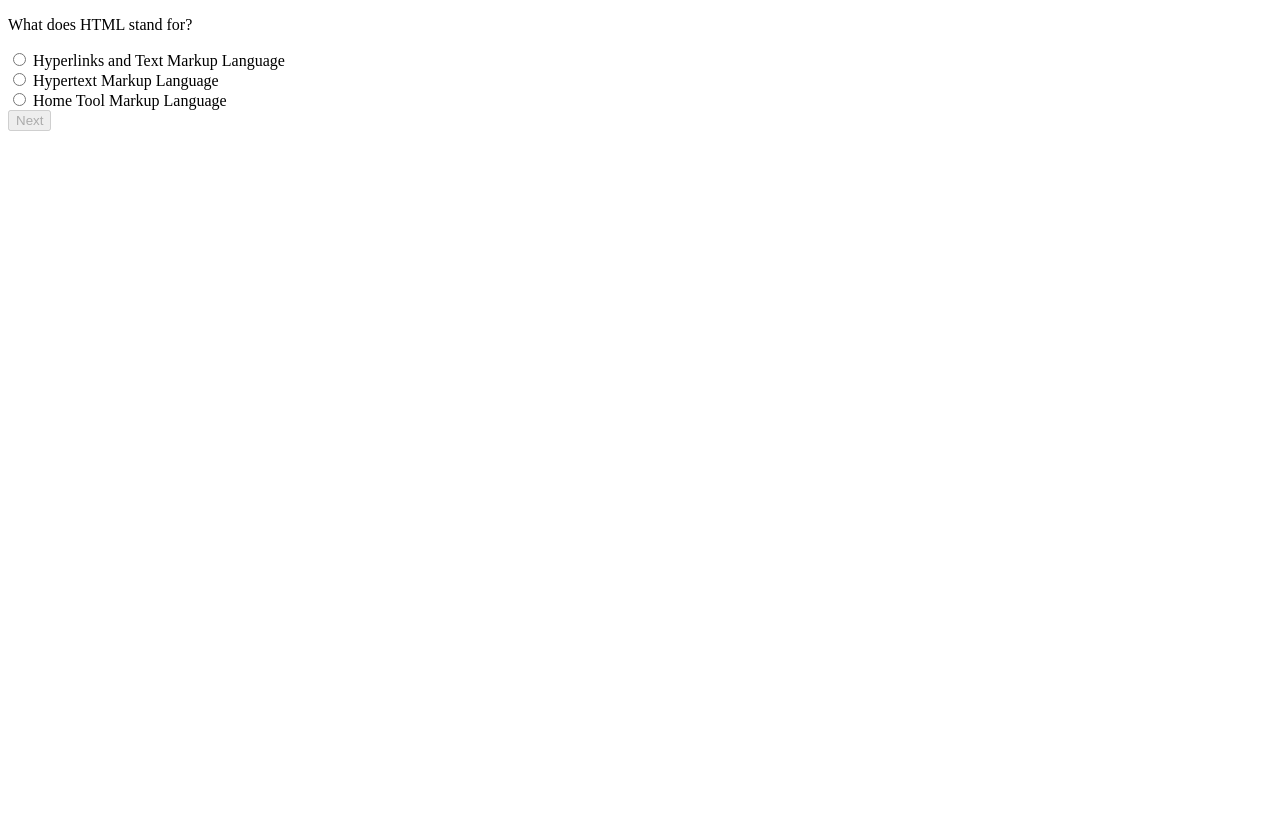
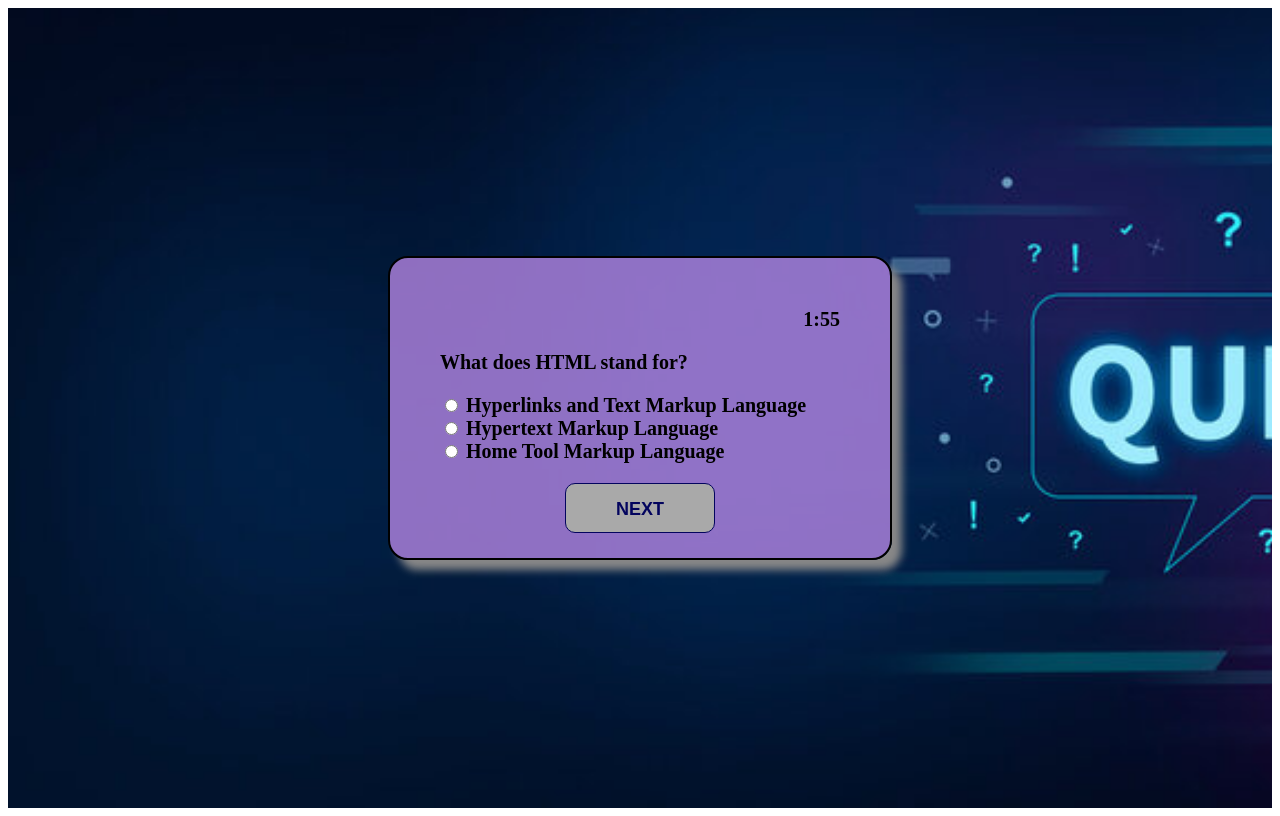
Before and after one commit to muhammadHussain18/quiz-app, a plain HTML site: page smit assignment 12/index.html in a window 1280 px wide. Drawn offline with Linux system fonts and the light colour scheme; some packages are replaced by stand-ins of ours; a script that the page names is missing.

Commit message:
incomplete

```diff
--- a/smit assignment 12/app.js
+++ b/smit assignment 12/app.js
@@ -169,8 +169,8 @@ function next(){
                 var select = options[i].value
                 var user = questions[index - 1][`option${select}`]
                 var corrct = questions[index -1].correctOption;
-              if(user === select){
-                score++
+              if(user === corrct){
+                score++;
               }
             }
 
@@ -181,8 +181,9 @@ function next(){
 
     if(index > questions.length - 1){
         alert("quiz end")
-        alert(score)
-    }else{
+        alert((score / questions.length) * 100 + "%")
+    }
+    else{
         ques.innerHTML = questions[index].question
         option1.innerText = questions[index].option1
         option2.innerText = questions[index].option2
@@ -201,3 +202,26 @@ function on(){
 
     btn.disabled = false;
 }
+
+
+var min = 1;
+var sec = 59;
+
+var timer = document.getElementById("timer")
+
+
+var interval = setInterval(function(){
+    timer.innerHTML = `${min}:${sec}`
+    sec--
+    if(sec < 1){
+        min--
+        if(min < 1){
+            next(),
+            min = 1
+            sec = 59
+        }else{
+            sec = 59
+        }
+
+    }
+},1000)
--- a/smit assignment 12/index.html
+++ b/smit assignment 12/index.html
@@ -8,6 +8,13 @@
     <link rel="stylesheet" href="style.css">
 </head>
 <body>
+    <div class="main ">
+    <div class="main-div">
+
+    <div class="timer">
+            <span id="timer"></span>
+        </div>
+
     <div>
         <p id="question"></p>
     </div>
@@ -28,9 +35,18 @@
         <input onclick="on()" type="radio" value="3" name="answer">
         <span id="option3"></span>
     </label>
+
+    <div class="btn">
+        <button id="btn" disabled  onclick="next()"> <span> NEXT
+            </span>
+          </button>
+    </div>
+
+</div>
+</div>
 </div>
 
-<button id="btn" disabled  onclick="next()">Next</button>
-    <script src="app.js"></script>
+<script src="app.js"></script>
+<script src="https://cdn.jsdelivr.net/npm/sweetalert2@11"></script>
 </body>
 </html>
--- a/smit assignment 12/style.css
+++ b/smit assignment 12/style.css
@@ -0,0 +1,91 @@
+
+
+.main{
+    background-image: url(images/360_F_439133763_FrLdhZsd5aGC23r9ATARuKJBr8ifZjIe.jpg);
+   background-repeat: no-repeat;
+   background-size: cover;
+    display: flex;
+    justify-content: center;
+    align-items: center;
+    width: 100%;
+    height: 100vh;
+
+
+}
+.main-div{
+    border: 2px black solid;
+    border-radius: 20px;
+    padding: 50px;
+    background-color: rgba(189, 139, 236, 0.76);
+    font-size: 20px;
+    font-weight: bolder;
+    width: 400px;
+    height: 200px;
+    box-shadow: 10px 10px 8px #888888;}
+.timer{
+    text-align: right;
+    font-weight: bolder;
+    font-size: 20px;
+}
+.btn{
+    text-align: center;
+    padding-top: 20px;
+
+}
+.btn button {
+    font-weight: bolder;
+    font-size: 20px;
+    background-color: darkgrey;
+}
+
+/* From uiverse.io by @Ali-Tahmazi99 */
+button {
+    display: inline-block;
+    width: 150px;
+    height: 50px;
+    border-radius: 10px;
+    border: 1px solid #03045e;
+    position: relative;
+    overflow: hidden;
+    transition: all 0.5s ease-in;
+    z-index: 1;
+   }
+
+   button::before,
+   button::after {
+    content: '';
+    position: absolute;
+    top: 0;
+    width: 0;
+    height: 100%;
+    transform: skew(15deg);
+    transition: all 0.5s;
+    overflow: hidden;
+    z-index: -1;
+   }
+
+   button::before {
+    left: -10px;
+    background: #240046;
+   }
+
+   button::after {
+    right: -10px;
+    background: #5a189a;
+   }
+
+   button:hover::before,
+   button:hover::after {
+    width: 58%;
+   }
+
+   button:hover span {
+    color: #e0aaff;
+    transition: 0.3s;
+   }
+
+   button span {
+    color: #03045e;
+    font-size: 18px;
+    transition: all 0.3s ease-in;
+   }
```
Also changed, not shown: smit assignment 12/images/360_F_439133763_FrLdhZsd5aGC23r9ATARuKJBr8ifZjIe.jpg (added), smit assignment 12/images/download (3).jpeg (added).
